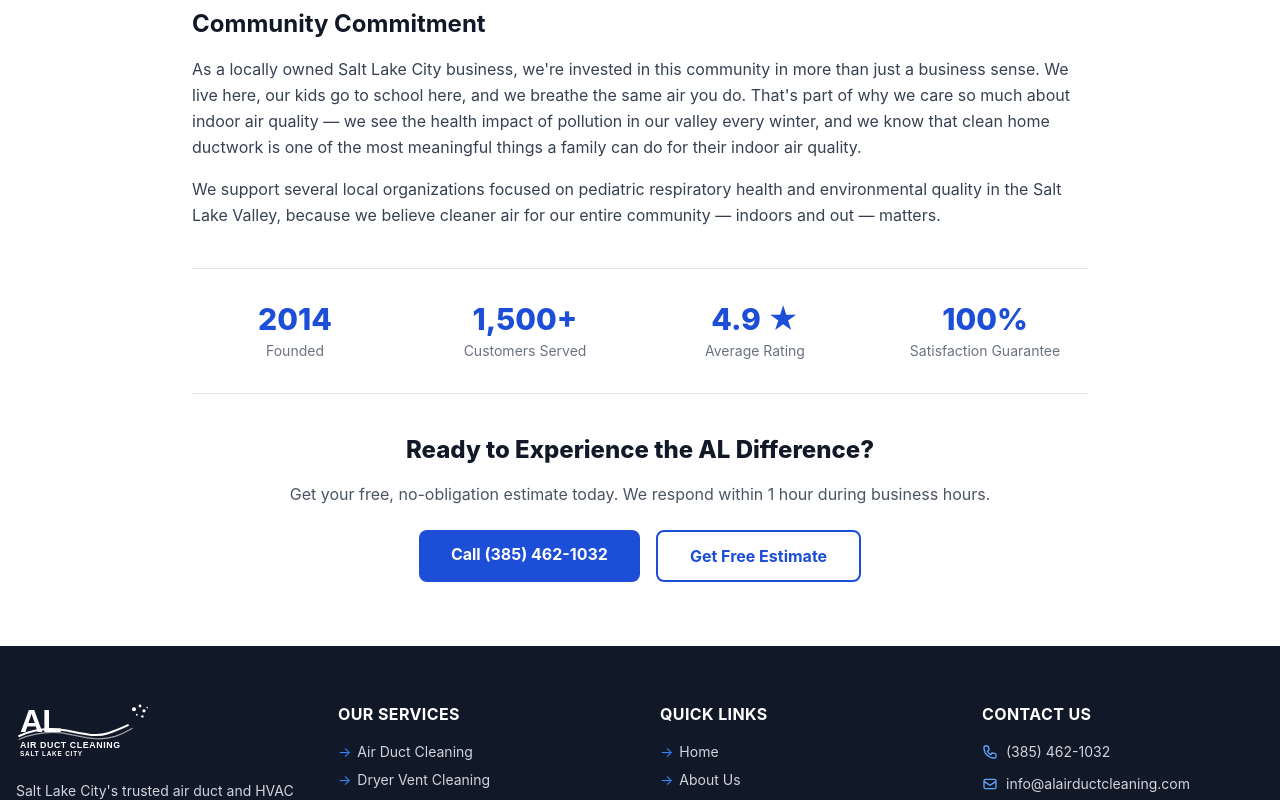
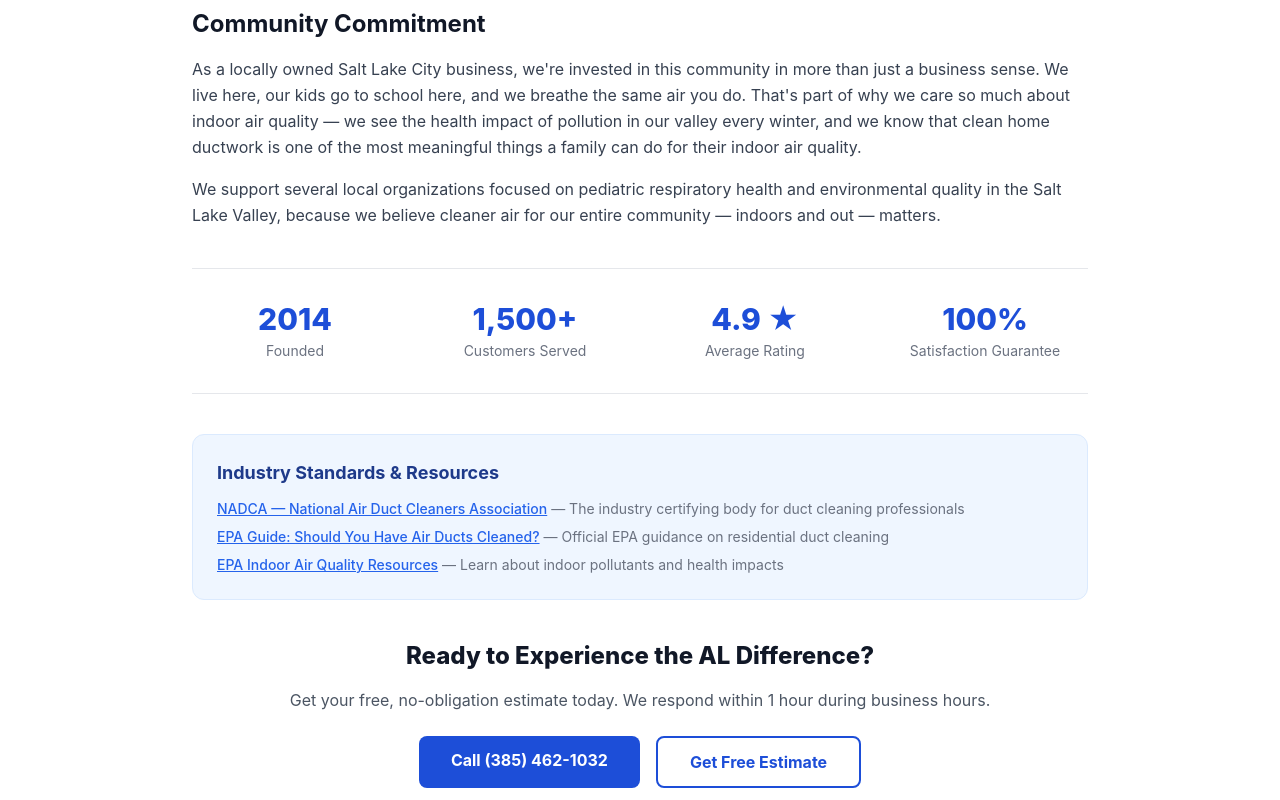
Before and after one commit to RevealDeploymentZone/al-air-duct-cleaning-slc, a Next.js app: page /about in a window 1280 px wide. Shown: the part 1630-2430 px from the top of the page. Built offline with nearby package versions, Linux system fonts and the light colour scheme.

Commit message:
Add NADCA/EPA external links and resources section to About page

```diff
--- a/app/about/page.tsx
+++ b/app/about/page.tsx
@@ -52,7 +52,7 @@ export default function AboutPage() {
 
             <h2>Our Certifications and Training</h2>
             <p>
-              All AL Air Duct Cleaning technicians hold current NADCA (National Air Duct Cleaners Association) certification. NADCA membership requires ongoing training and adherence to a strict professional code of ethics. We also carry full general liability insurance and workers&apos; compensation coverage, protecting both our team and your property.
+              All AL Air Duct Cleaning technicians hold current <a href="https://www.nadca.com" target="_blank" rel="noopener noreferrer" className="text-blue-600 underline hover:text-blue-800">NADCA (National Air Duct Cleaners Association)</a> certification. NADCA membership requires ongoing training and adherence to a strict professional code of ethics. We also carry full general liability insurance and workers&apos; compensation coverage, protecting both our team and your property.
             </p>
 
             <h2>Our Equipment</h2>
@@ -84,6 +84,35 @@ export default function AboutPage() {
             ))}
           </div>
 
+
+          {/* External Resources */}
+          <div className="bg-blue-50 rounded-xl p-6 border border-blue-100">
+            <h3 className="text-lg font-bold text-blue-900 mb-3">Industry Standards &amp; Resources</h3>
+            <ul className="space-y-2 text-sm text-gray-700">
+              <li>
+                <a href="https://www.nadca.com" target="_blank" rel="noopener noreferrer"
+                  className="text-blue-600 hover:text-blue-800 font-medium underline">
+                  NADCA — National Air Duct Cleaners Association
+                </a>
+                <span className="text-gray-500"> — The industry certifying body for duct cleaning professionals</span>
+              </li>
+              <li>
+                <a href="https://www.epa.gov/indoor-air-quality-iaq/should-you-have-air-ducts-your-home-cleaned" target="_blank" rel="noopener noreferrer"
+                  className="text-blue-600 hover:text-blue-800 font-medium underline">
+                  EPA Guide: Should You Have Air Ducts Cleaned?
+                </a>
+                <span className="text-gray-500"> — Official EPA guidance on residential duct cleaning</span>
+              </li>
+              <li>
+                <a href="https://www.epa.gov/indoor-air-quality-iaq" target="_blank" rel="noopener noreferrer"
+                  className="text-blue-600 hover:text-blue-800 font-medium underline">
+                  EPA Indoor Air Quality Resources
+                </a>
+                <span className="text-gray-500"> — Learn about indoor pollutants and health impacts</span>
+              </li>
+            </ul>
+          </div>
+
           <div className="text-center">
             <h2 className="text-2xl font-extrabold text-gray-900 mb-4">Ready to Experience the AL Difference?</h2>
             <p className="text-gray-600 mb-6">
```
